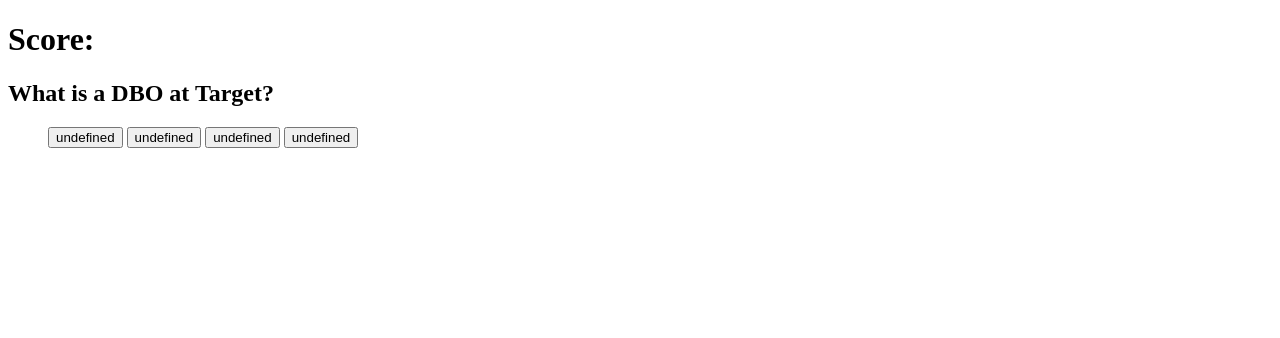
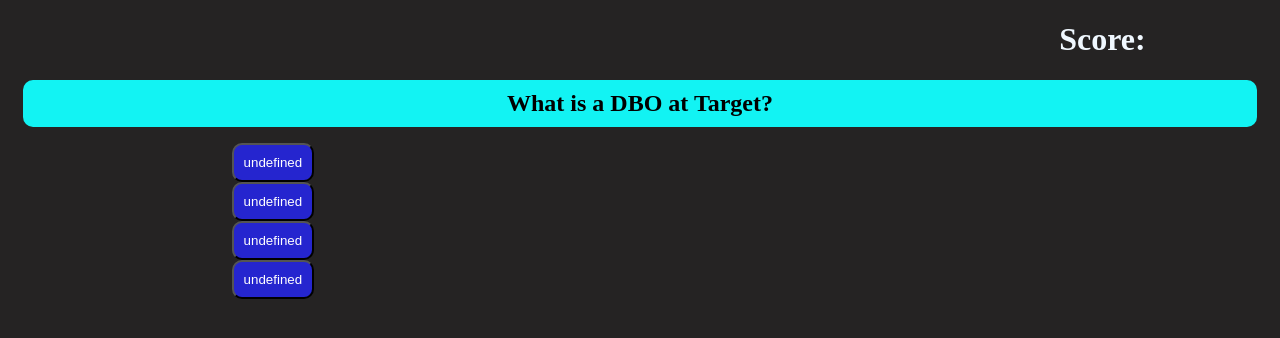
Before and after one commit to Marcosauras/Quiz-Me, a plain HTML site: page html/game.html in a window 1280 px wide. Drawn offline with Linux system fonts and the light colour scheme; the site is published under a folder, as on GitHub Pages, so addresses that start at the root find nothing.

Commit message:
fixed CSS style sheet link

```diff
--- a/html/game.html
+++ b/html/game.html
@@ -4,7 +4,7 @@
     <meta charset="UTF-8">
     <meta http-equiv="X-UA-Compatible" content="IE=edge">
     <meta name="viewport" content="width=device-width, initial-scale=1.0">
-    <link rel="stylesheet" href="/Assets/css/quiz.css" />
+    <link rel="stylesheet" href="../Assets/css/quiz.css" />
     <title>Quiz</title>
 </head>
 <body>
```
Also changed, not shown: html/highscore.html (+1 -1 lines).
